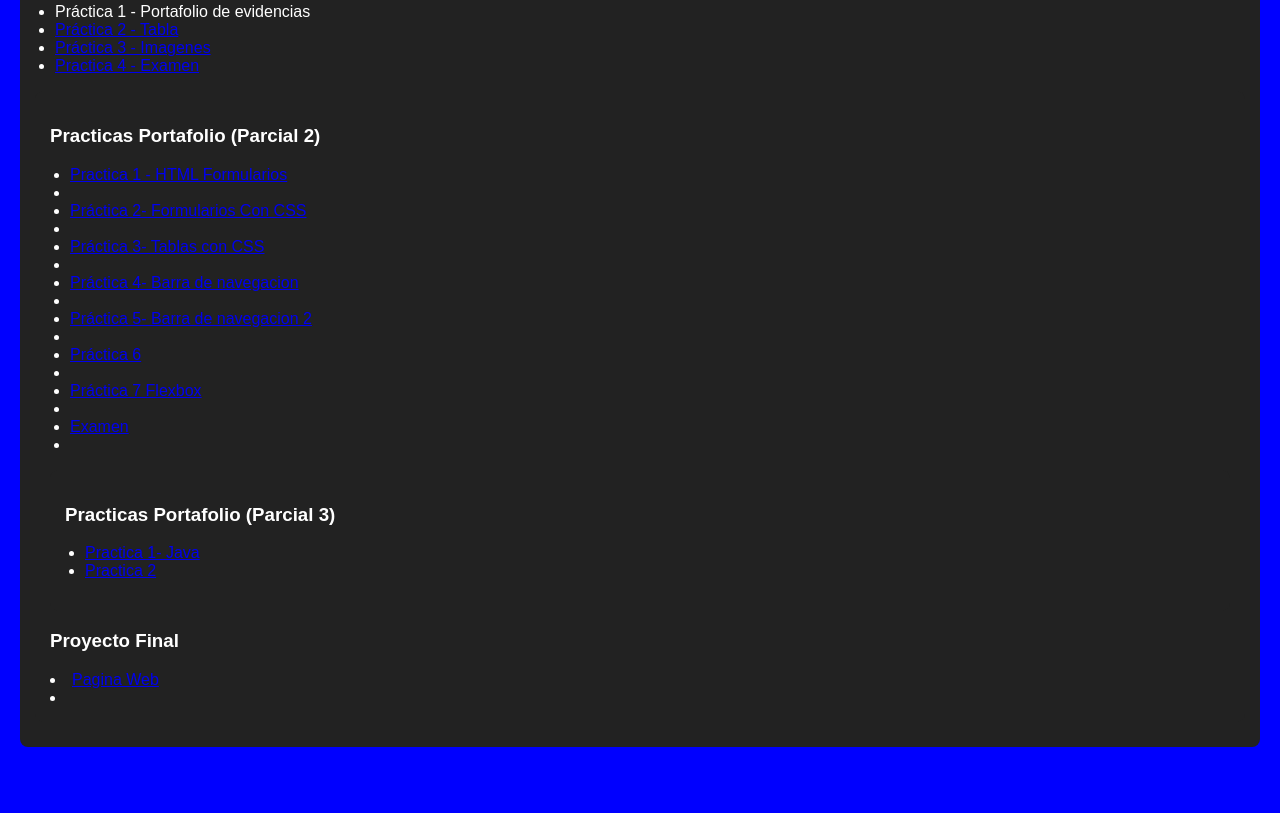
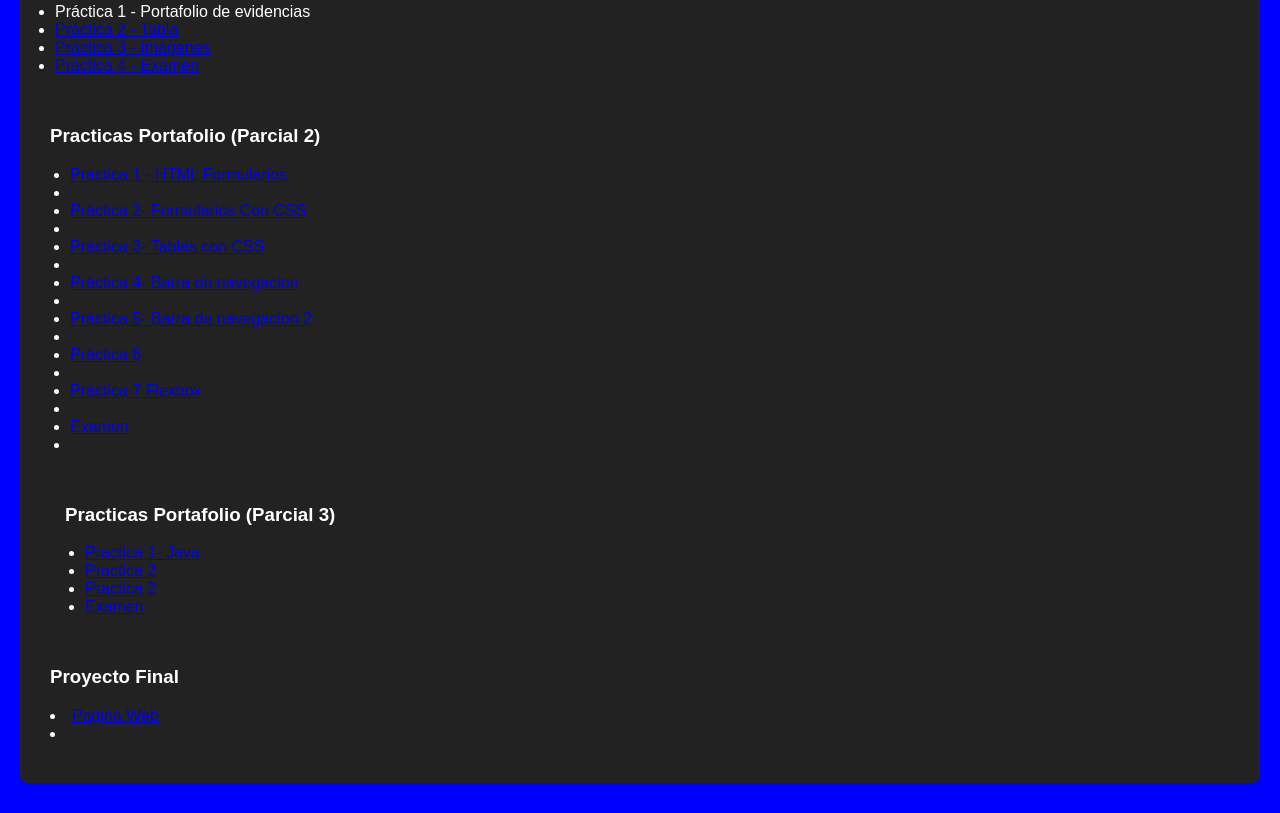
Before and after one commit to Antonio5507/Portafolio-1, a plain HTML site: page index.html in a window 1280 px wide. Shown: the part 1329-2142 px from the top of the page. Before the commit the page ends 2106 px from the top, so only its background shows below. Drawn offline with Linux system fonts and the light colour scheme.

Commit message:
Update index.html

```diff
--- a/index.html
+++ b/index.html
@@ -94,6 +94,10 @@
 <ul>
 <li> <a href= "Usuario.html"> Practica 1- Java </a></li>
 <li> <a href= "JAVA.html"> Practica 2 </a> </li>
+<li> <a href= "JAVA.html"> Practica 2 </a> </li>
+<li> <a href= "JAVA.html"> Examen </a> </li>
+
+
 
 
 </ul>
```
